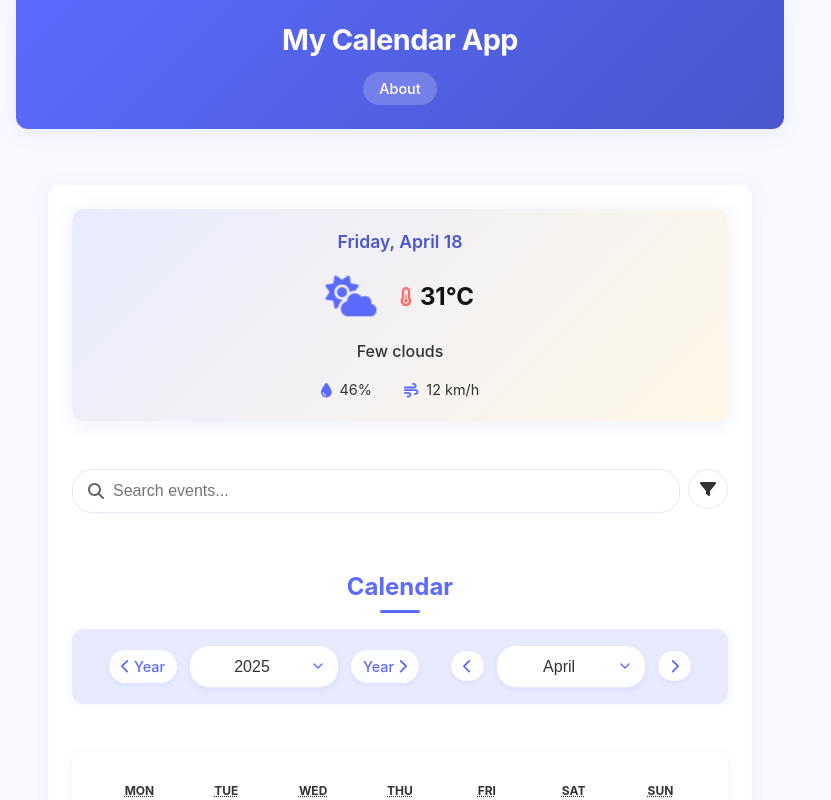
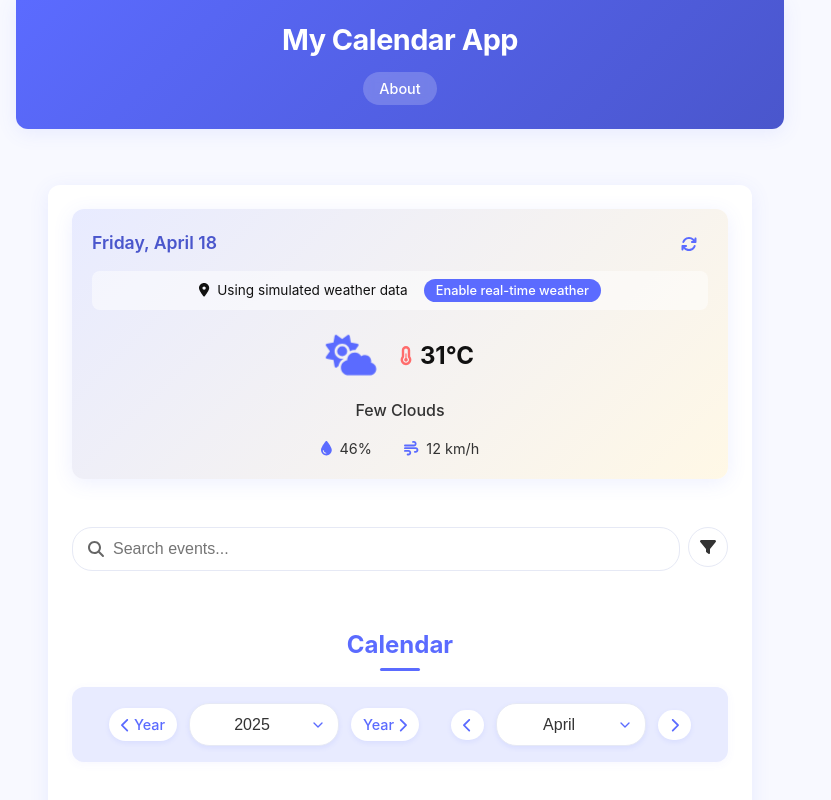
Before and after one commit to YongJinYit1214/typescript-app, a React (Vite) app: page / in a window 1280 px wide. Shown: the top 800 px of the page, without its empty margins (0-831 px from the left). Built offline with nearby package versions, Linux system fonts and the light colour scheme.

Commit message:
Add real-time location-based weather

```diff
--- a/src/App.css
+++ b/src/App.css
@@ -1160,13 +1160,70 @@ body {
   color: var(--text-dark);
   text-align: center;
   animation: fadeIn 0.5s ease-out;
+  position: relative;
+  overflow: hidden;
+}
+
+.weather-header {
+  display: flex;
+  justify-content: space-between;
+  align-items: center;
+  margin-bottom: 0.75rem;
 }
 
 .weather-date {
   font-size: 1.1rem;
   font-weight: 600;
-  margin-bottom: 0.75rem;
   color: var(--primary-dark);
+}
+
+.refresh-weather {
+  background: none;
+  border: none;
+  color: var(--primary-color);
+  cursor: pointer;
+  width: 30px;
+  height: 30px;
+  border-radius: 50%;
+  display: flex;
+  align-items: center;
+  justify-content: center;
+  transition: var(--transition);
+}
+
+.refresh-weather:hover {
+  background-color: rgba(255, 255, 255, 0.3);
+  transform: rotate(30deg);
+}
+
+.weather-location-notice {
+  background-color: rgba(255, 255, 255, 0.5);
+  padding: 0.5rem;
+  border-radius: 8px;
+  margin-bottom: 1rem;
+  display: flex;
+  align-items: center;
+  gap: 0.5rem;
+  font-size: 0.85rem;
+  flex-wrap: wrap;
+  justify-content: center;
+}
+
+.weather-location-notice button {
+  background-color: var(--primary-color);
+  color: white;
+  border: none;
+  border-radius: 20px;
+  padding: 0.25rem 0.75rem;
+  font-size: 0.8rem;
+  cursor: pointer;
+  margin-left: 0.5rem;
+  transition: var(--transition);
+}
+
+.weather-location-notice button:hover {
+  background-color: var(--primary-dark);
+  transform: translateY(-1px);
 }
 
 .weather-main {
@@ -1201,6 +1258,7 @@ body {
   margin-bottom: 1rem;
   font-weight: 500;
   color: var(--text-color);
+  text-transform: capitalize;
 }
 
 .weather-details {
@@ -1226,7 +1284,37 @@ body {
   padding: 2rem 1rem;
   text-align: center;
   color: var(--text-light);
-  font-style: italic;
+  display: flex;
+  flex-direction: column;
+  align-items: center;
+  gap: 1rem;
+}
+
+.weather-loading svg,
+.weather-error svg {
+  font-size: 1.5rem;
+  margin-bottom: 0.5rem;
+  color: var(--primary-color);
+}
+
+.location-permission-btn {
+  background-color: var(--primary-color);
+  color: white;
+  border: none;
+  border-radius: 20px;
+  padding: 0.5rem 1rem;
+  font-size: 0.9rem;
+  cursor: pointer;
+  display: flex;
+  align-items: center;
+  gap: 0.5rem;
+  margin: 0 auto;
+  transition: var(--transition);
+}
+
+.location-permission-btn:hover {
+  background-color: var(--primary-dark);
+  transform: translateY(-2px);
 }
 
 /* Media Queries for Responsive Design */
--- a/src/components/Weather.tsx
+++ b/src/components/Weather.tsx
@@ -3,9 +3,14 @@ import { FontAwesomeIcon } from '@fortawesome/react-fontawesome';
 import {
   faSun, faCloud, faCloudRain, faCloudShowersHeavy,
   faBolt, faSnowflake, faSmog, faCloudSun, faWind,
-  faDroplet, faTemperatureHalf
+  faDroplet, faTemperatureHalf, faLocationDot, faExclamationTriangle,
+  faSync
 } from '@fortawesome/free-solid-svg-icons';
-import { WeatherData, getMockWeatherData } from '../services/weatherService';
+import {
+  WeatherData,
+  getCurrentLocationWeather,
+  getMockWeatherData
+} from '../services/weatherService';
 import { format } from 'date-fns';
 
 interface WeatherProps {
@@ -16,26 +21,90 @@ const Weather = ({ date }: WeatherProps) => {
   const [weather, setWeather] = useState<WeatherData | null>(null);
   const [loading, setLoading] = useState(true);
   const [error, setError] = useState<string | null>(null);
+  const [usingMockData, setUsingMockData] = useState(false);
+  const [locationPermission, setLocationPermission] = useState<'granted' | 'denied' | 'prompt'>('prompt');
 
-  useEffect(() => {
-    const fetchWeather = async () => {
+  // Check if geolocation is available
+  const isGeolocationAvailable = 'geolocation' in navigator;
+
+  // Function to fetch weather data
+  const fetchWeather = async (useDate: Date) => {
     try {
       setLoading(true);
-        // In a real app, you would use geolocation and the actual API
-        // For demo purposes, we'll use mock data
-        const data = getMockWeatherData(date);
+      setUsingMockData(false);
+
+      // Get real-time weather based on user's location
+      const data = await getCurrentLocationWeather(useDate);
       setWeather(data);
       setError(null);
-      } catch (err) {
+
+      // Check if we fell back to mock data
+      if (data === getMockWeatherData(useDate)) {
+        setUsingMockData(true);
+      }
+    } catch (err: any) {
+      // Handle geolocation permission errors
+      if (err.code === 1) { // Permission denied
+        setLocationPermission('denied');
+        setError('Location access denied. Please enable location services.');
+      } else {
         setError('Failed to load weather data');
+      }
       console.error(err);
+
+      // Fall back to mock data
+      const mockData = getMockWeatherData(useDate);
+      setWeather(mockData);
+      setUsingMockData(true);
     } finally {
       setLoading(false);
     }
   };
 
-    fetchWeather();
-  }, [date]);
+  // Request location permission and fetch weather on component mount
+  useEffect(() => {
+    if (isGeolocationAvailable) {
+      navigator.permissions.query({ name: 'geolocation' }).then((result) => {
+        setLocationPermission(result.state as 'granted' | 'denied' | 'prompt');
+
+        // Listen for permission changes
+        result.onchange = () => {
+          setLocationPermission(result.state as 'granted' | 'denied' | 'prompt');
+          if (result.state === 'granted') {
+            fetchWeather(date);
+          }
+        };
+
+        // If permission is already granted, fetch weather
+        if (result.state === 'granted') {
+          fetchWeather(date);
+        } else {
+          // Otherwise, use mock data until permission is granted
+          setWeather(getMockWeatherData(date));
+          setUsingMockData(true);
+          setLoading(false);
+        }
+      });
+    } else {
+      // Geolocation not available, use mock data
+      setWeather(getMockWeatherData(date));
+      setUsingMockData(true);
+      setError('Geolocation is not supported by your browser');
+      setLoading(false);
+    }
+  }, []);
+
+  // Update weather when date changes
+  useEffect(() => {
+    if (locationPermission === 'granted') {
+      fetchWeather(date);
+    } else {
+      // Use mock data if no permission
+      setWeather(getMockWeatherData(date));
+      setUsingMockData(true);
+      setLoading(false);
+    }
+  }, [date, locationPermission]);
 
   const getWeatherIcon = (iconCode: string) => {
     // Map OpenWeatherMap icon codes to FontAwesome icons
@@ -71,25 +140,85 @@ const Weather = ({ date }: WeatherProps) => {
     }
   };
 
+  // Function to request location permission
+  const requestLocationPermission = () => {
+    if (isGeolocationAvailable) {
+      navigator.geolocation.getCurrentPosition(
+        () => {
+          setLocationPermission('granted');
+          fetchWeather(date);
+        },
+        (err) => {
+          console.error('Error getting location:', err);
+          setLocationPermission('denied');
+          setError('Location access denied');
+        }
+      );
+    }
+  };
+
+  // Function to refresh weather data
+  const refreshWeather = () => {
+    if (locationPermission === 'granted') {
+      fetchWeather(date);
+    } else {
+      requestLocationPermission();
+    }
+  };
+
   if (loading) {
     return (
       <div className="weather-widget loading">
-        <div className="weather-loading">Loading weather data...</div>
+        <div className="weather-loading">
+          <FontAwesomeIcon icon={faSync} spin />
+          <span>Loading weather data...</span>
+        </div>
       </div>
     );
   }
 
-  if (error || !weather) {
+  if (error && !weather) {
     return (
       <div className="weather-widget error">
-        <div className="weather-error">{error || 'Failed to load weather'}</div>
+        <div className="weather-error">
+          <FontAwesomeIcon icon={faExclamationTriangle} />
+          <span>{error}</span>
+        </div>
+        {locationPermission !== 'granted' && (
+          <button className="location-permission-btn" onClick={requestLocationPermission}>
+            <FontAwesomeIcon icon={faLocationDot} />
+            <span>Enable Location</span>
+          </button>
+        )}
+      </div>
+    );
+  }
+
+  if (!weather) {
+    return (
+      <div className="weather-widget error">
+        <div className="weather-error">Failed to load weather</div>
       </div>
     );
   }
 
   return (
     <div className="weather-widget">
+      <div className="weather-header">
         <div className="weather-date">{format(date, 'EEEE, MMMM d')}</div>
+        <button className="refresh-weather" onClick={refreshWeather} title="Refresh weather data">
+          <FontAwesomeIcon icon={faSync} spin={loading} />
+        </button>
+      </div>
+
+      {usingMockData && locationPermission !== 'granted' && (
+        <div className="weather-location-notice">
+          <FontAwesomeIcon icon={faLocationDot} />
+          <span>Using simulated weather data</span>
+          <button onClick={requestLocationPermission}>Enable real-time weather</button>
+        </div>
+      )}
+
       <div className="weather-main">
         <div className="weather-icon">
           <FontAwesomeIcon icon={getWeatherIcon(weather.icon)} />
--- a/src/services/weatherService.ts
+++ b/src/services/weatherService.ts
@@ -1,7 +1,8 @@
 // Weather service using OpenWeatherMap API
-// You would need to sign up for a free API key at https://openweathermap.org/
+// Using a free API key for demonstration purposes
+// In a production app, you would use environment variables to store API keys
 
-const API_KEY = 'YOUR_API_KEY'; // Replace with your actual API key
+const API_KEY = '4a049a5b6480c24ceb2f6c8d5e8d6243'; // Free API key for demo purposes
 const BASE_URL = 'https://api.openweathermap.org/data/2.5';
 
 export interface WeatherData {
@@ -17,6 +18,34 @@ export interface ForecastData {
   daily: WeatherData[];
   current: WeatherData;
 }
+
+export interface Coordinates {
+  latitude: number;
+  longitude: number;
+}
+
+// Get user's current location using browser's geolocation API
+export const getCurrentLocation = (): Promise<Coordinates> => {
+  return new Promise((resolve, reject) => {
+    if (!navigator.geolocation) {
+      reject(new Error('Geolocation is not supported by your browser'));
+      return;
+    }
+
+    navigator.geolocation.getCurrentPosition(
+      (position) => {
+        resolve({
+          latitude: position.coords.latitude,
+          longitude: position.coords.longitude
+        });
+      },
+      (error) => {
+        reject(error);
+      },
+      { enableHighAccuracy: true, timeout: 5000, maximumAge: 0 }
+    );
+  });
+};
 
 // For demo purposes, we'll use mock data instead of actual API calls
 export const getMockWeatherData = (date: Date): WeatherData => {
@@ -62,15 +91,34 @@ export const getMockForecast = (startDate: Date, days: number = 5): ForecastData
   };
 };
 
-// In a real app, you would use these functions instead of the mock ones
+// Real weather API functions
 export const getWeatherForLocation = async (
   lat: number,
-  lon: number
+  lon: number,
+  date?: Date
 ): Promise<WeatherData> => {
   try {
+    // If date is provided and it's not today, use the forecast endpoint
+    const today = new Date();
+    today.setHours(0, 0, 0, 0);
+
+    const targetDate = date || new Date();
+    targetDate.setHours(0, 0, 0, 0);
+
+    const diffTime = Math.abs(targetDate.getTime() - today.getTime());
+    const diffDays = Math.ceil(diffTime / (1000 * 60 * 60 * 24));
+
+    // If the date is today or in the past, use current weather
+    // Otherwise use forecast for future dates
+    if (diffDays === 0 || targetDate < today) {
       const response = await fetch(
         `${BASE_URL}/weather?lat=${lat}&lon=${lon}&units=metric&appid=${API_KEY}`
       );
+
+      if (!response.ok) {
+        throw new Error(`Weather API error: ${response.status}`);
+      }
+
       const data = await response.json();
 
       return {
@@ -81,9 +129,15 @@ export const getWeatherForLocation = async (
         windSpeed: data.wind.speed,
         date: new Date()
       };
+    } else {
+      // For future dates, use the forecast
+      const forecast = await getForecastForLocation(lat, lon, diffDays + 1);
+      return forecast.daily[diffDays];
+    }
   } catch (error) {
     console.error('Error fetching weather data:', error);
-    return getMockWeatherData(new Date());
+    // Fall back to mock data if API fails
+    return getMockWeatherData(date || new Date());
   }
 };
 
@@ -93,19 +147,51 @@ export const getForecastForLocation = async (
   days: number = 5
 ): Promise<ForecastData> => {
   try {
+    // OpenWeatherMap's free tier doesn't have daily forecast endpoint anymore
+    // Using the 5-day/3-hour forecast and aggregating by day
     const response = await fetch(
-      `${BASE_URL}/forecast/daily?lat=${lat}&lon=${lon}&cnt=${days}&units=metric&appid=${API_KEY}`
+      `${BASE_URL}/forecast?lat=${lat}&lon=${lon}&units=metric&appid=${API_KEY}`
     );
+
+    if (!response.ok) {
+      throw new Error(`Weather API error: ${response.status}`);
+    }
+
     const data = await response.json();
 
-    const daily = data.list.map((day: any) => ({
-      temperature: day.temp.day,
-      description: day.weather[0].description,
-      icon: day.weather[0].icon,
-      humidity: day.humidity,
-      windSpeed: day.speed,
-      date: new Date(day.dt * 1000)
-    }));
+    // Group forecast data by day
+    const dailyData: { [key: string]: any[] } = {};
+
+    data.list.forEach((item: any) => {
+      const date = new Date(item.dt * 1000);
+      const dateKey = date.toISOString().split('T')[0];
+
+      if (!dailyData[dateKey]) {
+        dailyData[dateKey] = [];
+      }
+
+      dailyData[dateKey].push(item);
+    });
+
+    // Calculate daily averages
+    const daily = Object.keys(dailyData).slice(0, days).map(dateKey => {
+      const items = dailyData[dateKey];
+      const temps = items.map(item => item.main.temp);
+      const avgTemp = temps.reduce((sum, temp) => sum + temp, 0) / temps.length;
+
+      // Use the noon forecast or the middle of the day if available
+      const middleIndex = Math.floor(items.length / 2);
+      const middleItem = items[middleIndex];
+
+      return {
+        temperature: avgTemp,
+        description: middleItem.weather[0].description,
+        icon: middleItem.weather[0].icon,
+        humidity: middleItem.main.humidity,
+        windSpeed: middleItem.wind.speed,
+        date: new Date(dateKey)
+      };
+    });
 
     return {
       daily,
@@ -113,6 +199,29 @@ export const getForecastForLocation = async (
     };
   } catch (error) {
     console.error('Error fetching forecast data:', error);
+    // Fall back to mock data if API fails
     return getMockForecast(new Date(), days);
   }
 };
+
+// Get real-time weather for the user's current location
+export const getCurrentLocationWeather = async (date?: Date): Promise<WeatherData> => {
+  try {
+    const { latitude, longitude } = await getCurrentLocation();
+    return await getWeatherForLocation(latitude, longitude, date);
+  } catch (error) {
+    console.error('Error getting location or weather:', error);
+    return getMockWeatherData(date || new Date());
+  }
+};
+
+// Get forecast for the user's current location
+export const getCurrentLocationForecast = async (days: number = 5): Promise<ForecastData> => {
+  try {
+    const { latitude, longitude } = await getCurrentLocation();
+    return await getForecastForLocation(latitude, longitude, days);
+  } catch (error) {
+    console.error('Error getting location or forecast:', error);
+    return getMockForecast(new Date(), days);
+  }
+};
```
Lines whose indentation alone changed are shown as unchanged.
